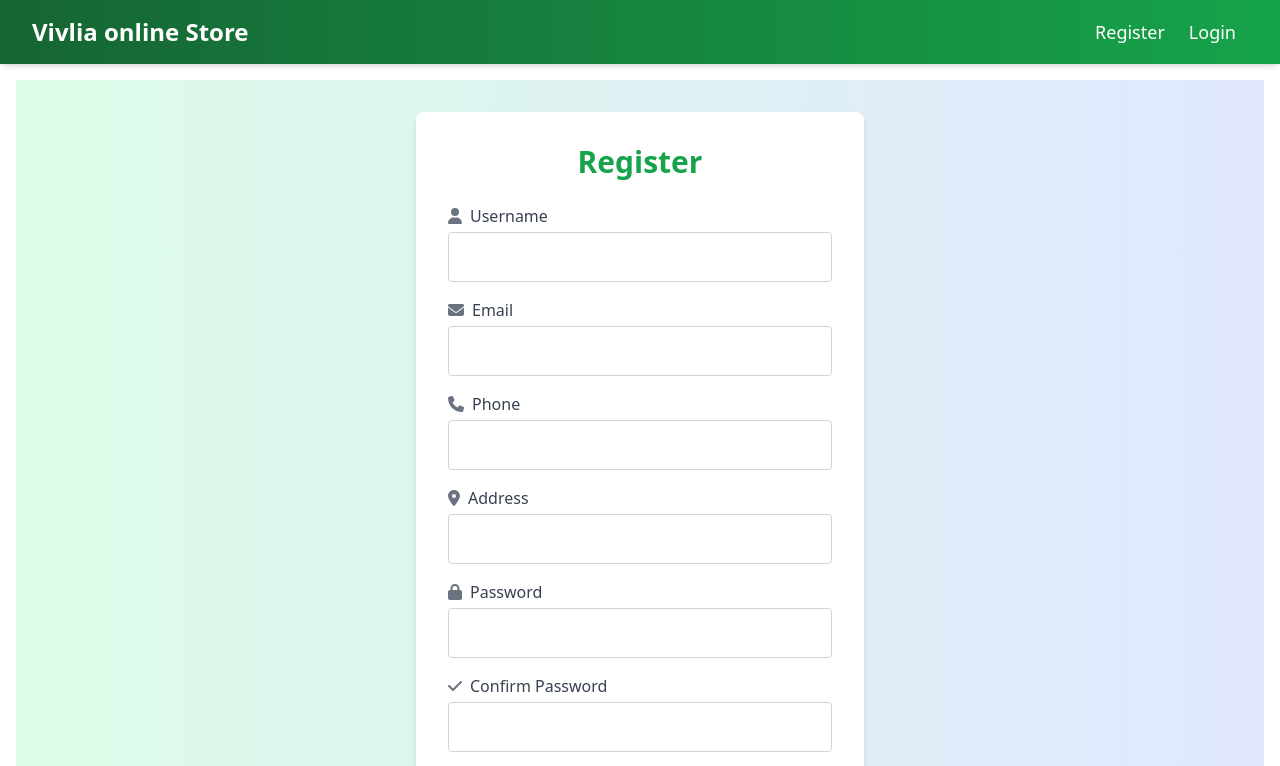
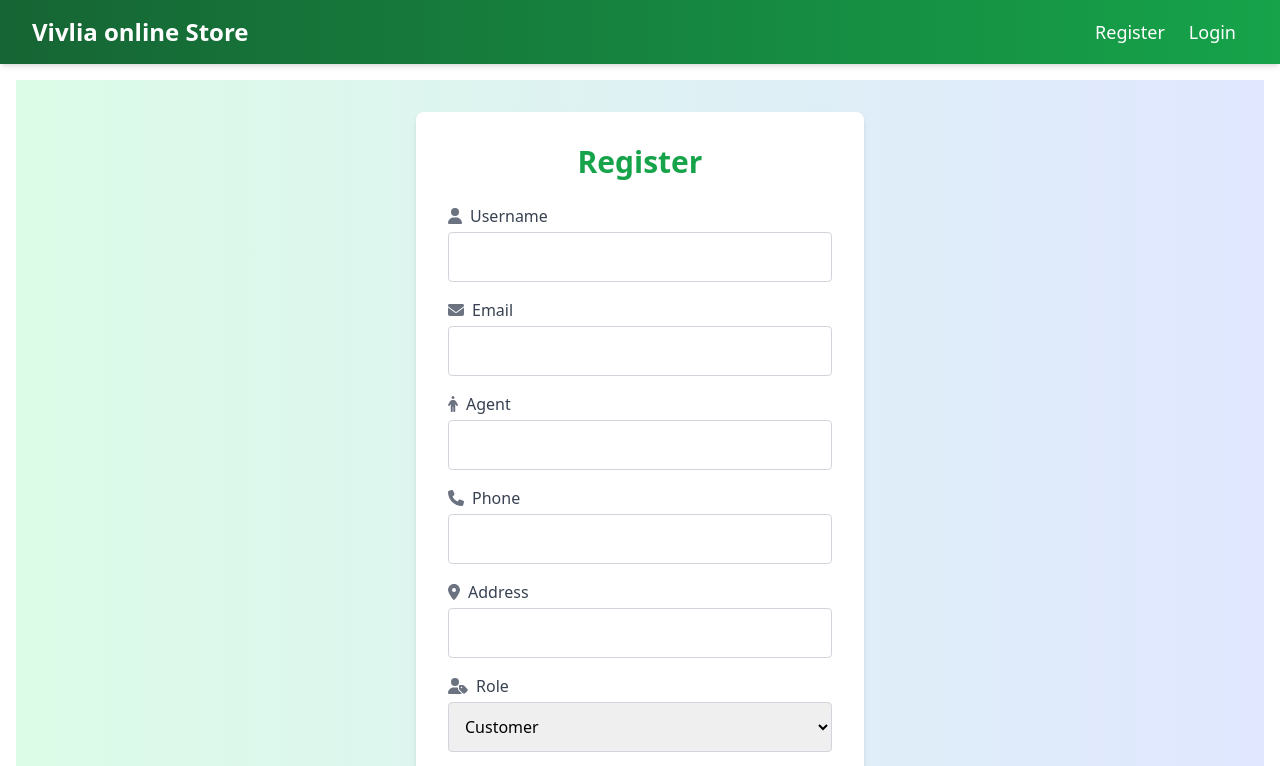
Before and after one commit to Tshephodave/Server, a React (Create React App) app in the folder Marketing-web/: page /register in a window 1280 px wide. Shown: the top 766 px of the page. Built offline with nearby package versions, Linux system fonts and the light colour scheme.

Commit message:
Update Register.js

```diff
--- a/Marketing-web/src/pages/Register.js
+++ b/Marketing-web/src/pages/Register.js
@@ -1,11 +1,10 @@
 import React, { useState } from 'react';
 import axios from 'axios';
 import { FontAwesomeIcon } from '@fortawesome/react-fontawesome';
-import { faUser, faEnvelope, faPhone, faMapMarkerAlt, faLock, faCheck, faUserTag } from '@fortawesome/free-solid-svg-icons';
+import { faUser, faEnvelope, faPhone, faMapMarkerAlt,faPerson, faCheck, faUserTag } from '@fortawesome/free-solid-svg-icons';
 import { library } from '@fortawesome/fontawesome-svg-core';
 import {useNavigate} from 'react-router-dom'
-
-library.add(faUser, faEnvelope, faPhone, faMapMarkerAlt, faLock, faCheck, faUserTag);
+library.add(faUser, faEnvelope, faPhone, faMapMarkerAlt, faPerson,faCheck, faUserTag);
 
 const Register = () => {
   const navigate= useNavigate();
@@ -13,8 +12,7 @@ const Register = () => {
     username: '',
     email: '',
     phone: '',
-    password: '',
-    passwordConfirm: '',
+    agent: '',
     address: '',
     role: 'customer'
   });
@@ -71,6 +69,20 @@ const Register = () => {
             />
           </div>
           <div>
+          <div className="flex items-center space-x-2">
+              <FontAwesomeIcon icon="person" className="text-gray-500" />
+              <label className="block text-gray-700">Agent</label>
+            </div>
+            <input
+              type="agent"
+              name="agent"
+              value={formData.agent}
+              onChange={handleChange}
+              className="w-full p-3 border border-gray-300 rounded mt-1"
+              required
+            />
+          </div>
+          <div>
             <div className="flex items-center space-x-2">
               <FontAwesomeIcon icon="phone" className="text-gray-500" />
               <label className="block text-gray-700">Phone</label>
@@ -100,34 +112,6 @@ const Register = () => {
           </div>
           <div>
             <div className="flex items-center space-x-2">
-              <FontAwesomeIcon icon="lock" className="text-gray-500" />
-              <label className="block text-gray-700">Password</label>
-            </div>
-            <input
-              type="password"
-              name="password"
-              value={formData.password}
-              onChange={handleChange}
-              className="w-full p-3 border border-gray-300 rounded mt-1"
-              required
-            />
-          </div>
-          <div>
-            <div className="flex items-center space-x-2">
-              <FontAwesomeIcon icon="check" className="text-gray-500" />
-              <label className="block text-gray-700">Confirm Password</label>
-            </div>
-            <input
-              type="password"
-              name="passwordConfirm"
-              value={formData.passwordConfirm}
-              onChange={handleChange}
-              className="w-full p-3 border border-gray-300 rounded mt-1"
-              required
-            />
-          </div>
-          <div>
-            <div className="flex items-center space-x-2">
               <FontAwesomeIcon icon="user-tag" className="text-gray-500" />
               <label className="block text-gray-700">Role</label>
             </div>
@@ -139,7 +123,6 @@ const Register = () => {
               required
             >
               <option value="customer">Customer</option>
-              <option value="admin">Admin</option>
             </select>
           </div>
           <button type="submit" className="w-full bg-green-600 text-white p-3 rounded-md font-semibold hover:bg-green-700 transition duration-200">
```
